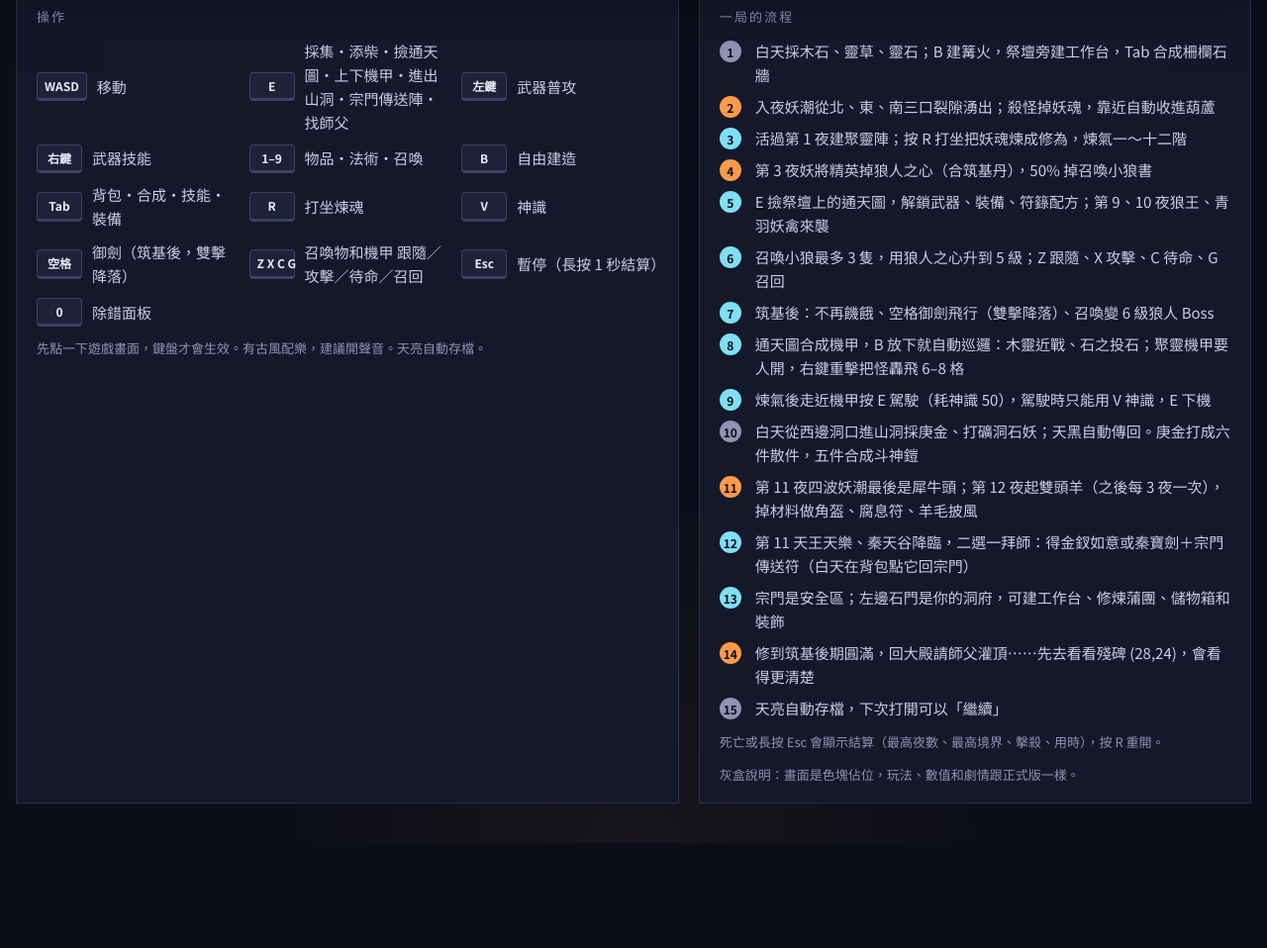
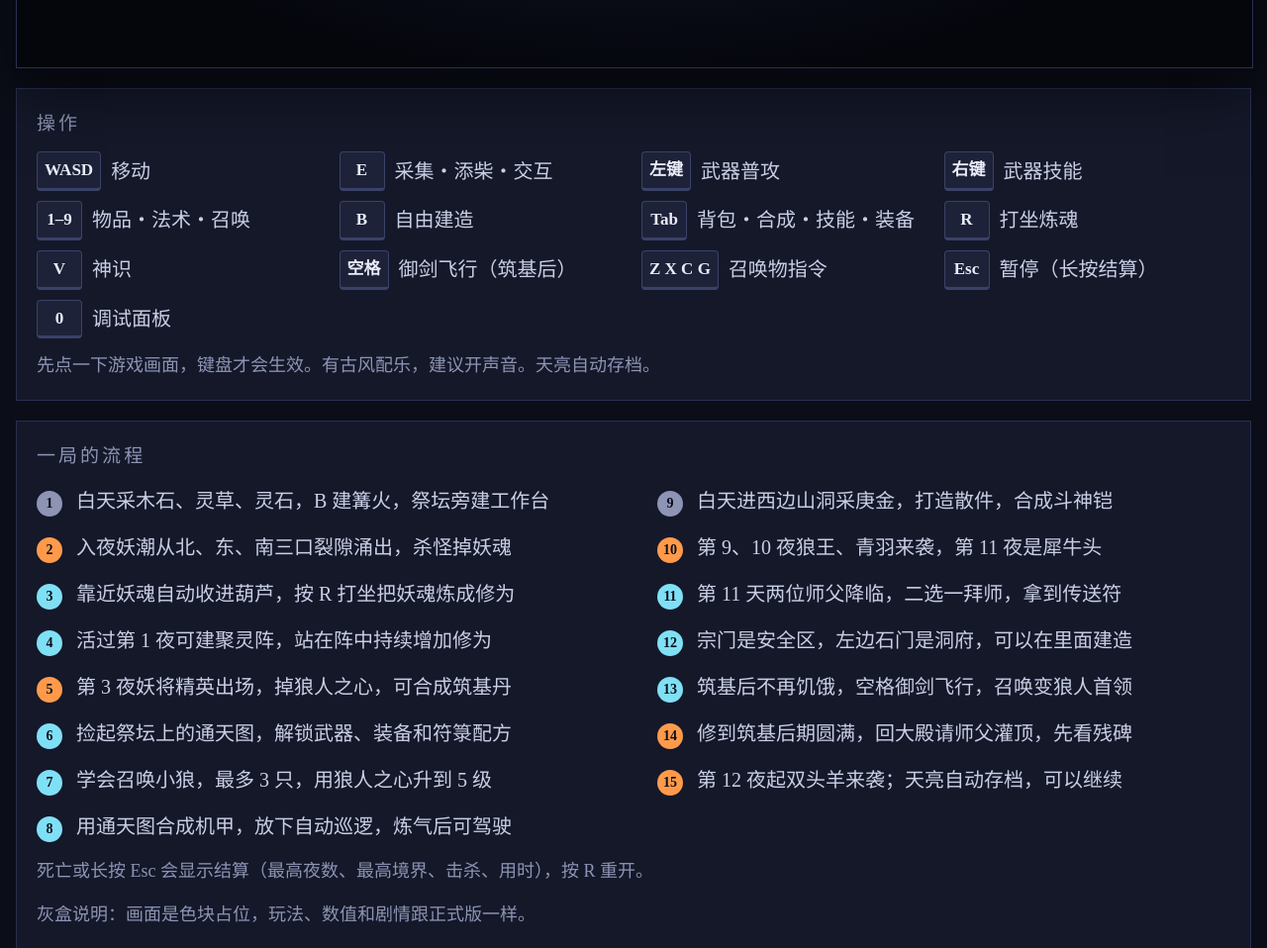
Before and after one commit to www1135197272-ops/vincent-so, a plain HTML site: page graybox/index.html in a window 1280 px wide. Shown: the part 840-1798 px from the top of the page at 99% size. Before the commit the page ends 1692 px from the top, so only its background shows below. Drawn offline with Linux system fonts and the light colour scheme; no server answers; a web font is replaced by a local one.

Commit message:
灰盒改简体中文、宋体、字放大；面板放不下用滚轮翻；暂停菜单按钮统一
Co-Authored-By: Claude Opus 5.5 <noreply@anthropic.com>
Claude-Session: https://claude.ai/code/session_01K72kTVhdaBsuNZxANRWoXt

```diff
--- a/graybox/index.html
+++ b/graybox/index.html
@@ -1,35 +1,35 @@
 <!doctype html>
-<html lang="zh-Hant">
+<html lang="zh-Hans">
 <head>
 <meta charset="utf-8">
 <meta name="viewport" content="width=device-width, initial-scale=1, viewport-fit=cover">
-<meta name="description" content="修仙生存灰盒：色塊畫面的完整劇情試玩版。">
+<meta name="description" content="修仙生存灰盒：色块画面的完整剧情试玩版。">
 <style>html,body{margin:0}</style>
 </head>
 <body>
 <title>修仙生存灰盒</title>
 <meta name="claude:viewport-fit-sides" content="cover">
 <link rel="preconnect" href="https://fonts.googleapis.com">
-<link rel="stylesheet" href="https://fonts.googleapis.com/css2?family=Ma+Shan+Zheng&family=Noto+Sans+TC:wght@400;500;700&display=swap">
+<link rel="stylesheet" href="https://fonts.googleapis.com/css2?family=Noto+Serif+SC:wght@400;500;700;900&display=swap">
 <style>
-  /* 版面：夜色洞府——上方毛筆標題，中間 16:9 遊戲窗，下方按鍵與流程。單一夜色主題（刻意不做淺色）。 */
+  /* 版面：夜色洞府——上方毛笔标题，中间 16:9 游戏窗，下方按键与流程。单一夜色主题（刻意不做浅色）。 */
   :root {
     --ink: #0b0d18;          /* 夜空底色 */
     --ink-2: #141829;        /* 面板 */
-    --line: #2a3050;         /* 分隔線 */
+    --line: #2a3050;         /* 分隔线 */
     --mist: #c9cfe6;         /* 正文 */
-    --mist-dim: #8d94b4;     /* 次要文字 */
-    --jade: #7fe0f5;         /* 靈氣青 */
+    --mist-dim: #8d94b4;     /* 次要文本 */
+    --jade: #7fe0f5;         /* 灵气青 */
     --ember: #ff9a4a;        /* 篝火橙 */
-    --display: "Ma Shan Zheng", "STKaiti", "KaiTi", "BiauKai", serif;
-    --body: "Noto Sans TC", "PingFang TC", "Microsoft JhengHei", system-ui, sans-serif;
+    --display: "Noto Serif SC", "Songti SC", "STSong", "SimSun", serif;
+    --body: "Noto Serif SC", "Songti SC", "STSong", "SimSun", serif;
     color-scheme: dark;
   }
   html, body { background: var(--ink); color: var(--mist); }
   body {
     font-family: var(--body);
-    font-size: 15px;
-    line-height: 1.6;
+    font-size: 20px;
+    line-height: 1.75;
     padding-left: max(16px, env(safe-area-inset-left, 0px));
     padding-right: max(16px, env(safe-area-inset-right, 0px));
     padding-block: 20px 40px;
@@ -45,7 +45,7 @@
   .brand { display: flex; align-items: baseline; gap: 14px; flex-wrap: wrap; }
   h1 {
     font-family: var(--display);
-    font-weight: 400;
+    font-weight: 900;
     font-size: clamp(40px, 7vw, 64px);
     line-height: 1;
     margin: 0;
@@ -56,7 +56,7 @@
   .tag { color: var(--mist-dim); margin: 0; text-wrap: balance; }
   .tag b { color: var(--jade); font-weight: 500; }
   .badge {
-    font-size: 12px; letter-spacing: 0.12em; color: var(--ember);
+    font-size: 16px; letter-spacing: 0.12em; color: var(--ember);
     border: 1px solid rgba(255, 154, 74, 0.4); padding: 3px 10px; border-radius: 2px;
   }
 
@@ -81,45 +81,45 @@
   .overlay .glyph { font-family: var(--display); font-size: clamp(56px, 10vw, 110px); line-height: 1; color: var(--jade); opacity: 0.9; text-shadow: 0 0 30px rgba(127, 224, 245, 0.45); }
   .bar { width: min(360px, 70vw); height: 6px; background: #1b2140; border-radius: 3px; overflow: hidden; }
   .bar > i { display: block; height: 100%; width: 0%; background: linear-gradient(90deg, var(--jade), #c8f6ff); transition: width 0.2s; }
-  .status { color: var(--mist-dim); font-size: 13px; font-variant-numeric: tabular-nums; }
+  .status { color: var(--mist-dim); font-size: 16px; font-variant-numeric: tabular-nums; }
   .status.err { color: #ff8a80; max-width: 520px; }
 
   .hd-right { display: flex; align-items: center; gap: 12px; }
   button {
-    font: inherit; font-size: 13px; color: var(--mist);
+    font: inherit; font-size: 17px; color: var(--mist);
     background: rgba(20, 24, 41, 0.85); border: 1px solid var(--line);
     padding: 6px 12px; border-radius: 3px; cursor: pointer;
   }
   button:hover { border-color: var(--jade); color: #fff; }
   button:focus-visible { outline: 2px solid var(--jade); outline-offset: 2px; }
 
-  .info { display: grid; grid-template-columns: minmax(0, 1.2fr) minmax(0, 1fr); gap: 20px; }
+  .info { display: grid; grid-template-columns: minmax(0, 1fr); gap: 20px; }
   @media (max-width: 820px) { .info { grid-template-columns: minmax(0, 1fr); } }
   section.card { background: var(--ink-2); border: 1px solid var(--line); padding: 18px 20px; min-width: 0; }
-  h2 { font-size: 13px; letter-spacing: 0.16em; color: var(--mist-dim); font-weight: 500; margin: 0 0 12px; }
+  h2 { font-size: 19px; letter-spacing: 0.16em; color: var(--mist-dim); font-weight: 500; margin: 0 0 12px; }
 
-  .keys { display: grid; grid-template-columns: repeat(auto-fill, minmax(150px, 1fr)); gap: 10px 16px; margin: 0; padding: 0; list-style: none; }
+  .keys { display: grid; grid-template-columns: repeat(auto-fill, minmax(250px, 1fr)); gap: 10px 16px; margin: 0; padding: 0; list-style: none; }
   .keys li { display: flex; align-items: center; gap: 10px; min-width: 0; }
   kbd {
-    font-family: var(--body); font-size: 12px; font-weight: 700; color: #e9ecf8;
+    font-family: var(--body); font-size: 17px; font-weight: 700; color: #e9ecf8;
     min-width: 30px; padding: 3px 7px; text-align: center;
     background: #1d2238; border: 1px solid #3a4268; border-bottom-width: 3px; border-radius: 4px;
     white-space: nowrap;
   }
 
-  ol.path { list-style: none; margin: 0; padding: 0; display: grid; gap: 8px; counter-reset: step; }
-  ol.path li { display: grid; grid-template-columns: 26px 1fr; gap: 10px; align-items: baseline; counter-increment: step; }
+  ol.path { list-style: none; margin: 0; padding: 0; columns: 2 520px; column-gap: 48px; counter-reset: step; }
+  ol.path li { display: grid; grid-template-columns: 30px 1fr; gap: 10px; align-items: baseline; counter-increment: step; break-inside: avoid; margin-bottom: 12px; }
   ol.path li::before {
     content: counter(step);
-    font-size: 12px; font-weight: 700; color: var(--ink);
-    background: var(--mist-dim); width: 22px; height: 22px; border-radius: 50%;
+    font-size: 14px; font-weight: 700; color: var(--ink);
+    background: var(--mist-dim); width: 26px; height: 26px; border-radius: 50%;
     display: grid; place-items: center;
   }
   ol.path li.night::before { background: var(--ember); }
   ol.path li.xian::before { background: var(--jade); }
-  .muted { color: var(--mist-dim); font-size: 13px; margin: 12px 0 0; }
+  .muted { color: var(--mist-dim); font-size: 18px; margin: 12px 0 0; }
 
-  .mobile-note { display: none; color: var(--ember); font-size: 13px; }
+  .mobile-note { display: none; color: var(--ember); font-size: 16px; }
   @media (hover: none) and (pointer: coarse) { .mobile-note { display: block; } }
   [hidden] { display: none !important; }
   @media (prefers-reduced-motion: reduce) { .bar > i { transition: none; } }
@@ -129,22 +129,22 @@
   <header>
     <div class="brand">
       <h1>修仙生存・灰盒</h1>
-      <p class="tag">色塊試玩版：活過十一夜妖潮，第 11 天<b>拜師入宗門</b>，修到筑基後期識破師父的<b>奪舍</b>陰謀。</p>
+      <p class="tag">色块试玩版：活过十一夜妖潮，第 11 天<b>拜师入宗门</b>，修到筑基后期识破师父的<b>夺舍</b>阴谋。</p>
     </div>
     <div class="hd-right">
-      <button type="button" id="fs" hidden>全螢幕</button>
-      <span class="badge">灰盒試玩・完整劇情</span>
+      <button type="button" id="fs" hidden>全屏幕</button>
+      <span class="badge">灰盒试玩・完整剧情</span>
     </div>
   </header>
 
-  <p class="mobile-note">這個試玩版需要電腦鍵盤和滑鼠，請用電腦打開。</p>
+  <p class="mobile-note">这个试玩版需要电脑键盘和鼠标，请用电脑打开。</p>
 
   <div class="stage" id="stage">
     <canvas id="unity-canvas" tabindex="-1"></canvas>
     <div class="overlay" id="overlay">
       <div class="glyph">仙</div>
       <div class="bar"><i id="bar"></i></div>
-      <div class="status" id="status">載入中… 0%</div>
+      <div class="status" id="status">加载中… 0%</div>
     </div>
   </div>
 
@@ -152,43 +152,43 @@
     <section class="card">
       <h2>操作</h2>
       <ul class="keys">
-        <li><kbd>WASD</kbd> 移動</li>
-        <li><kbd>E</kbd> 採集・添柴・撿通天圖・上下機甲・進出山洞・宗門傳送陣・找師父</li>
-        <li><kbd>左鍵</kbd> 武器普攻</li>
-        <li><kbd>右鍵</kbd> 武器技能</li>
-        <li><kbd>1–9</kbd> 物品・法術・召喚</li>
+        <li><kbd>WASD</kbd> 移动</li>
+        <li><kbd>E</kbd> 采集・添柴・交互</li>
+        <li><kbd>左键</kbd> 武器普攻</li>
+        <li><kbd>右键</kbd> 武器技能</li>
+        <li><kbd>1–9</kbd> 物品・法术・召唤</li>
         <li><kbd>B</kbd> 自由建造</li>
-        <li><kbd>Tab</kbd> 背包・合成・技能・裝備</li>
-        <li><kbd>R</kbd> 打坐煉魂</li>
-        <li><kbd>V</kbd> 神識</li>
-        <li><kbd>空格</kbd> 御劍（筑基後，雙擊降落）</li>
-        <li><kbd>Z X C G</kbd> 召喚物和機甲 跟隨／攻擊／待命／召回</li>
-        <li><kbd>Esc</kbd> 暫停（長按 1 秒結算）</li>
-        <li><kbd>0</kbd> 除錯面板</li>
+        <li><kbd>Tab</kbd> 背包・合成・技能・装备</li>
+        <li><kbd>R</kbd> 打坐炼魂</li>
+        <li><kbd>V</kbd> 神识</li>
+        <li><kbd>空格</kbd> 御剑飞行（筑基后）</li>
+        <li><kbd>Z X C G</kbd> 召唤物指令</li>
+        <li><kbd>Esc</kbd> 暂停（长按结算）</li>
+        <li><kbd>0</kbd> 调试面板</li>
       </ul>
-      <p class="muted">先點一下遊戲畫面，鍵盤才會生效。有古風配樂，建議開聲音。天亮自動存檔。</p>
+      <p class="muted">先点一下游戏画面，键盘才会生效。有古风配乐，建议开声音。天亮自动存档。</p>
     </section>
     <section class="card">
       <h2>一局的流程</h2>
       <ol class="path">
-        <li>白天採木石、靈草、靈石；B 建篝火，祭壇旁建工作台，Tab 合成柵欄石牆</li>
-        <li class="night">入夜妖潮從北、東、南三口裂隙湧出；殺怪掉妖魂，靠近自動收進葫蘆</li>
-        <li class="xian">活過第 1 夜建聚靈陣；按 R 打坐把妖魂煉成修為，煉氣一～十二階</li>
-        <li class="night">第 3 夜妖將精英掉狼人之心（合筑基丹），50% 掉召喚小狼書</li>
-        <li class="xian">E 撿祭壇上的通天圖，解鎖武器、裝備、符籙配方；第 9、10 夜狼王、青羽妖禽來襲</li>
-        <li class="xian">召喚小狼最多 3 隻，用狼人之心升到 5 級；Z 跟隨、X 攻擊、C 待命、G 召回</li>
-        <li class="xian">筑基後：不再饑餓、空格御劍飛行（雙擊降落）、召喚變 6 級狼人 Boss</li>
-        <li class="xian">通天圖合成機甲，B 放下就自動巡邏：木靈近戰、石之投石；聚靈機甲要人開，右鍵重擊把怪轟飛 6–8 格</li>
-        <li class="xian">煉氣後走近機甲按 E 駕駛（耗神識 50），駕駛時只能用 V 神識，E 下機</li>
-        <li>白天從西邊洞口進山洞採庚金、打礦洞石妖；天黑自動傳回。庚金打成六件散件，五件合成斗神鎧</li>
-        <li class="night">第 11 夜四波妖潮最後是犀牛頭；第 12 夜起雙頭羊（之後每 3 夜一次），掉材料做角盔、腐息符、羊毛披風</li>
-        <li class="xian">第 11 天王天樂、秦天谷降臨，二選一拜師：得金釵如意或秦寶劍＋宗門傳送符（白天在背包點它回宗門）</li>
-        <li class="xian">宗門是安全區；左邊石門是你的洞府，可建工作台、修煉蒲團、儲物箱和裝飾</li>
-        <li class="night">修到筑基後期圓滿，回大殿請師父灌頂……先去看看殘碑 (28,24)，會看得更清楚</li>
-        <li>天亮自動存檔，下次打開可以「繼續」</li>
+        <li>白天采木石、灵草、灵石，B 建篝火，祭坛旁建工作台</li>
+        <li class="night">入夜妖潮从北、东、南三口裂隙涌出，杀怪掉妖魂</li>
+        <li class="xian">靠近妖魂自动收进葫芦，按 R 打坐把妖魂炼成修为</li>
+        <li class="xian">活过第 1 夜可建聚灵阵，站在阵中持续增加修为</li>
+        <li class="night">第 3 夜妖将精英出场，掉狼人之心，可合成筑基丹</li>
+        <li class="xian">捡起祭坛上的通天图，解锁武器、装备和符箓配方</li>
+        <li class="xian">学会召唤小狼，最多 3 只，用狼人之心升到 5 级</li>
+        <li class="xian">用通天图合成机甲，放下自动巡逻，炼气后可驾驶</li>
+        <li>白天进西边山洞采庚金，打造散件，合成斗神铠</li>
+        <li class="night">第 9、10 夜狼王、青羽来袭，第 11 夜是犀牛头</li>
+        <li class="xian">第 11 天两位师父降临，二选一拜师，拿到传送符</li>
+        <li class="xian">宗门是安全区，左边石门是洞府，可以在里面建造</li>
+        <li class="xian">筑基后不再饥饿，空格御剑飞行，召唤变狼人首领</li>
+        <li class="night">修到筑基后期圆满，回大殿请师父灌顶，先看残碑</li>
+        <li class="night">第 12 夜起双头羊来袭；天亮自动存档，可以继续</li>
       </ol>
-      <p class="muted">死亡或長按 Esc 會顯示結算（最高夜數、最高境界、擊殺、用時），按 R 重開。</p>
-      <p class="muted">灰盒說明：畫面是色塊佔位，玩法、數值和劇情跟正式版一樣。</p>
+      <p class="muted">死亡或长按 Esc 会显示结算（最高夜数、最高境界、击杀、用时），按 R 重开。</p>
+      <p class="muted">灰盒说明：画面是色块占位，玩法、数值和剧情跟正式版一样。</p>
     </section>
   </div>
 </div>
@@ -206,7 +206,7 @@
   stage.addEventListener("mousedown", function () { canvas.focus(); });
 
   function fail(msg) {
-    status.textContent = "無法載入遊戲：" + msg;
+    status.textContent = "无法加载游戏：" + msg;
     status.className = "status err";
     bar.parentNode.hidden = true;
   }
@@ -228,13 +228,13 @@
 
   var script = document.createElement("script");
   script.src = "GrayboxWeb.loader.js";
-  script.onerror = function () { fail("載入程式下載失敗，請重新整理頁面。"); };
+  script.onerror = function () { fail("引导程序下载失败，请刷新页面。"); };
   script.onload = function () {
-    if (typeof createUnityInstance !== "function") { fail("瀏覽器不支援。"); return; }
+    if (typeof createUnityInstance !== "function") { fail("浏览器不支持。"); return; }
     createUnityInstance(canvas, config, function (p) {
       var pct = Math.round(p * 100);
       bar.style.width = pct + "%";
-      status.textContent = (p < 0.9 ? "載入中… " : "啟動中… ") + pct + "%";
+      status.textContent = (p < 0.9 ? "加载中… " : "启动中… ") + pct + "%";
     }).then(function (instance) {
       overlay.hidden = true;
       fsBtn.hidden = false;
```
Also changed, not shown: graybox/GrayboxWeb.loader.js, 3 other files.
